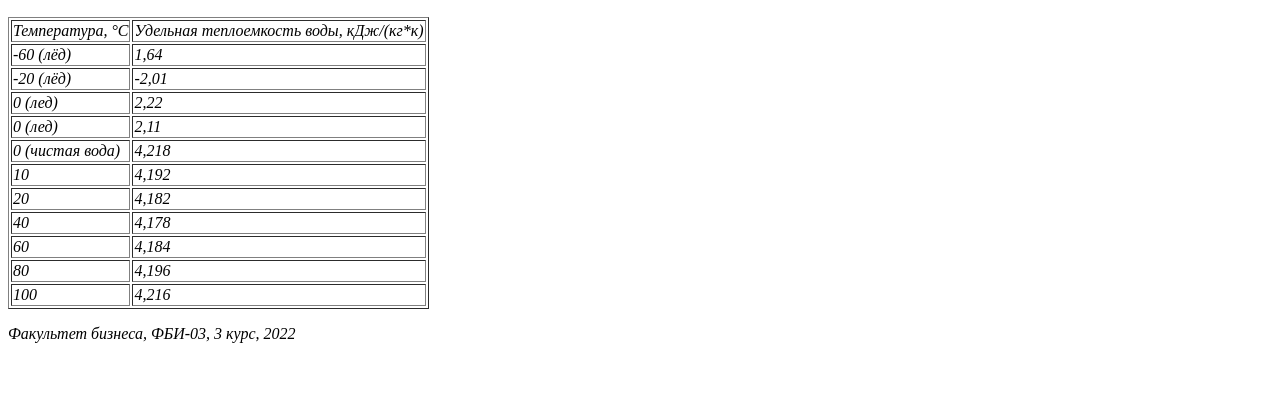
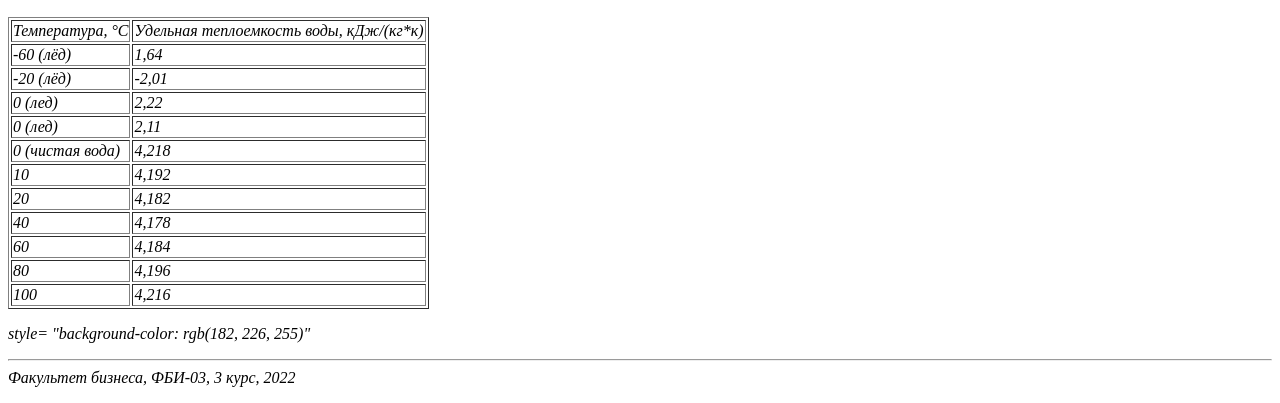
Before and after one commit to pollyrudclone666/danielclone666, a plain HTML site: page lab3.html in a window 1280 px wide. Shown: the part 682-1085 px from the top of the page. Before the commit the page ends 1033 px from the top, so only its background shows below. Drawn offline with Linux system fonts and the light colour scheme.

```diff
--- a/lab3.html
+++ b/lab3.html
@@ -71,7 +71,10 @@
         </div>
 
         <div class="footer">
-            Факультет бизнеса, ФБИ-03, 3 курс, 2022
+            <p>
+                 style= "background-color: rgb(182, 226, 255)"
+            <hr>
+            <i>Факультет бизнеса, ФБИ-03, 3 курс, 2022</i> </p>
 
         </div>
     </body>
```
